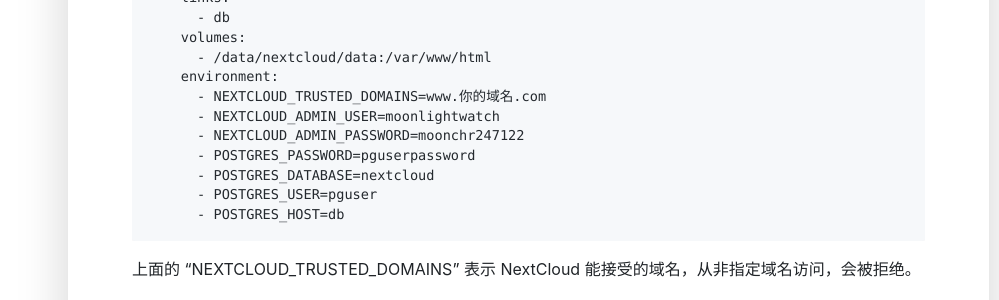
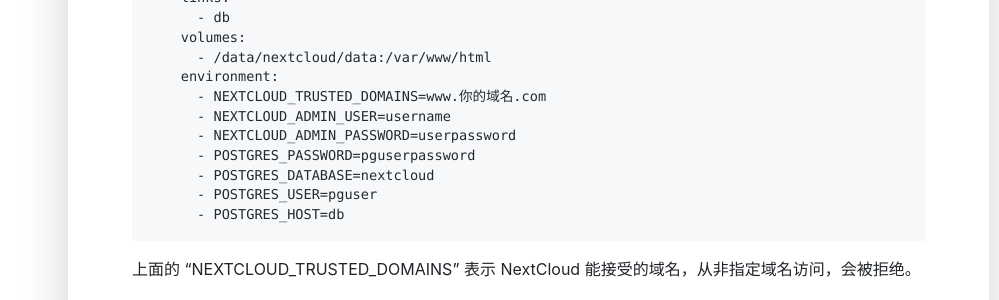
Before and after one commit to moonlightwatch/moonlightwatch.github.io, a Jekyll site: the page built from _posts/2021-03-09-私人云盘部署方案.md, in a window 1280 px wide and 1400 px high, scrolled down 2416 px. Shown: the part 704-1004 px from the top of the window, without its empty margins (281-1280 px from the left). Built offline with Jekyll 4.4.1, drawn with Linux system fonts in a browser that asks for light colours; comment, search, counter and statistics services are not loaded; some of the changed text lies outside the part shown.

Commit message:
修正文本

```diff
--- a/_posts/2021-03-09-私人云盘部署方案.md
+++ b/_posts/2021-03-09-私人云盘部署方案.md
@@ -132,8 +132,8 @@
       - /data/nextcloud/data:/var/www/html
     environment:
       - NEXTCLOUD_TRUSTED_DOMAINS=www.你的域名.com
-      - NEXTCLOUD_ADMIN_USER=moonlightwatch
-      - NEXTCLOUD_ADMIN_PASSWORD=moonchr247122
+      - NEXTCLOUD_ADMIN_USER=username
+      - NEXTCLOUD_ADMIN_PASSWORD=userpassword
       - POSTGRES_PASSWORD=pguserpassword
       - POSTGRES_DATABASE=nextcloud
       - POSTGRES_USER=pguser
```
